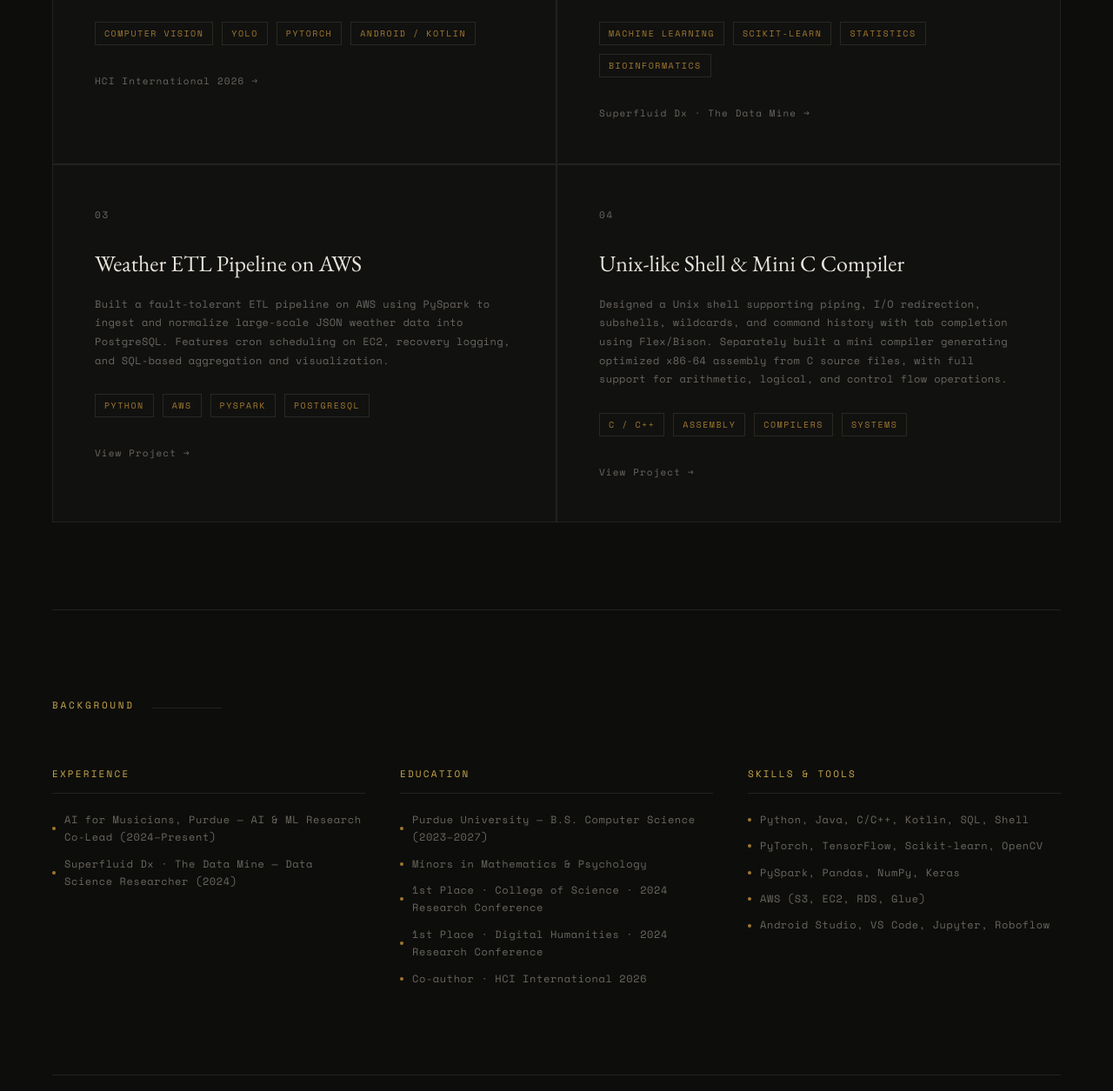
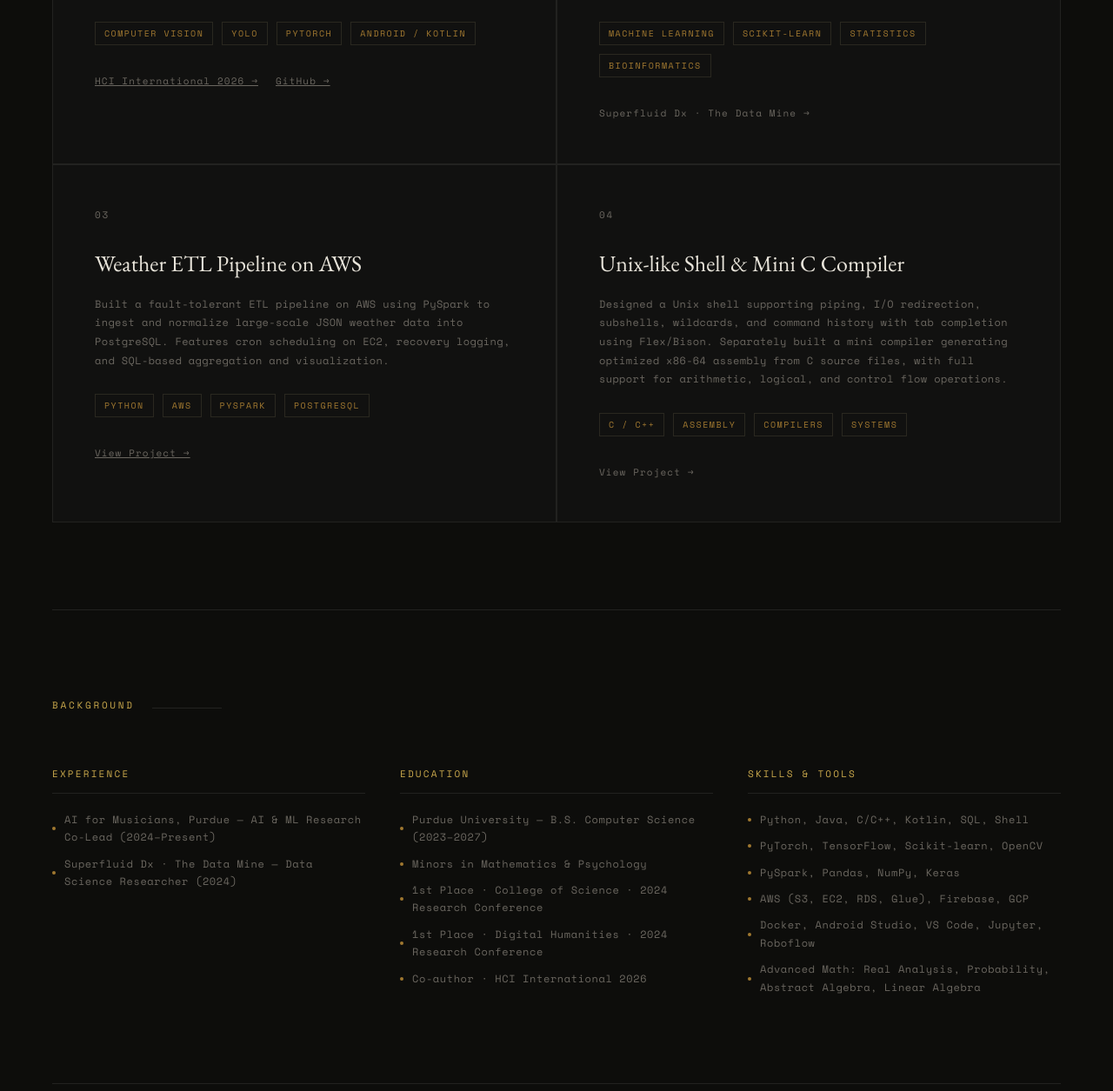
Before and after one commit to ShriPeru/shriperu.github.io, a plain HTML site: page index.html in a window 1280 px wide. Shown: the part 1985-3240 px from the top of the page at 87% size. Drawn offline with nearby package versions, Linux system fonts and the light colour scheme.

Commit message:
add math section + fixed links

```diff
--- a/index.html
+++ b/index.html
@@ -539,8 +539,11 @@
           <span class="tag">PyTorch</span>
           <span class="tag">Android / Kotlin</span>
         </div>
-        <div class="work-card-arrow">HCI International 2026 →</div>
-      </div>
+          <div style="display:flex; gap:20px; margin-top:32px;">
+            <a href="https://2026.hci.international/" target="_blank" class="work-card-arrow" style="margin-top:0;">HCI International 2026 →</a>
+            <a href="https://github.com/Purdue-Artificial-Intelligence-in-Music/Evaluator-code" target="_blank" class="work-card-arrow" style="margin-top:0;">GitHub →</a>
+          </div>
+        </div>
 
       <div class="work-card">
         <div class="work-card-num">02</div>
@@ -565,7 +568,7 @@
           <span class="tag">PySpark</span>
           <span class="tag">PostgreSQL</span>
         </div>
-        <div class="work-card-arrow">View Project →</div>
+          <a href="https://github.com/ShriPeru/Weather-ETL-Pipeline" target="_blank" class="work-card-arrow">View Project →</a>
       </div>
 
       <div class="work-card">
@@ -616,8 +619,9 @@
           <li>Python, Java, C/C++, Kotlin, SQL, Shell</li>
           <li>PyTorch, TensorFlow, Scikit-learn, OpenCV</li>
           <li>PySpark, Pandas, NumPy, Keras</li>
-          <li>AWS (S3, EC2, RDS, Glue)</li>
-          <li>Android Studio, VS Code, Jupyter, Roboflow</li>
+          <li>AWS (S3, EC2, RDS, Glue), Firebase, GCP</li>
+          <li>Docker, Android Studio, VS Code, Jupyter, Roboflow</li>
+          <li>Advanced Math: Real Analysis, Probability, Abstract Algebra, Linear Algebra</li>
         </ul>
       </div>
     </div>
```
